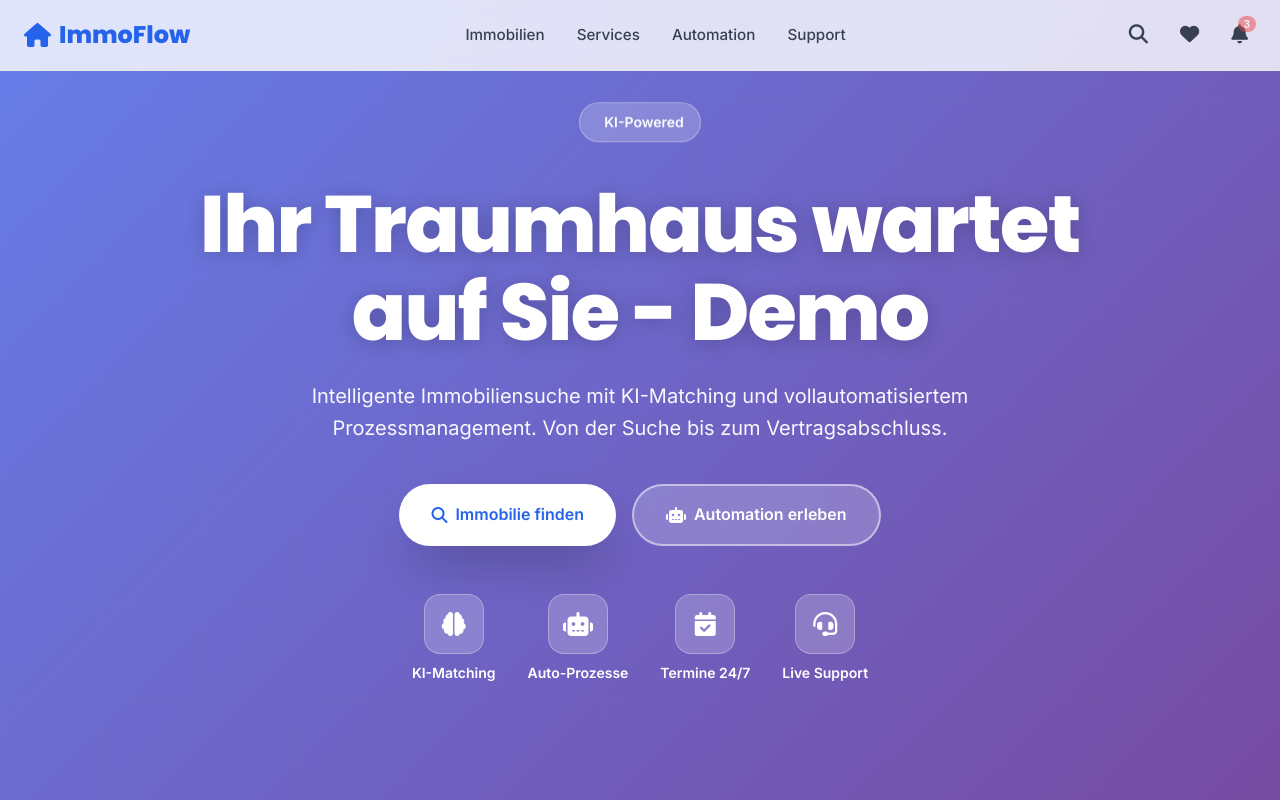
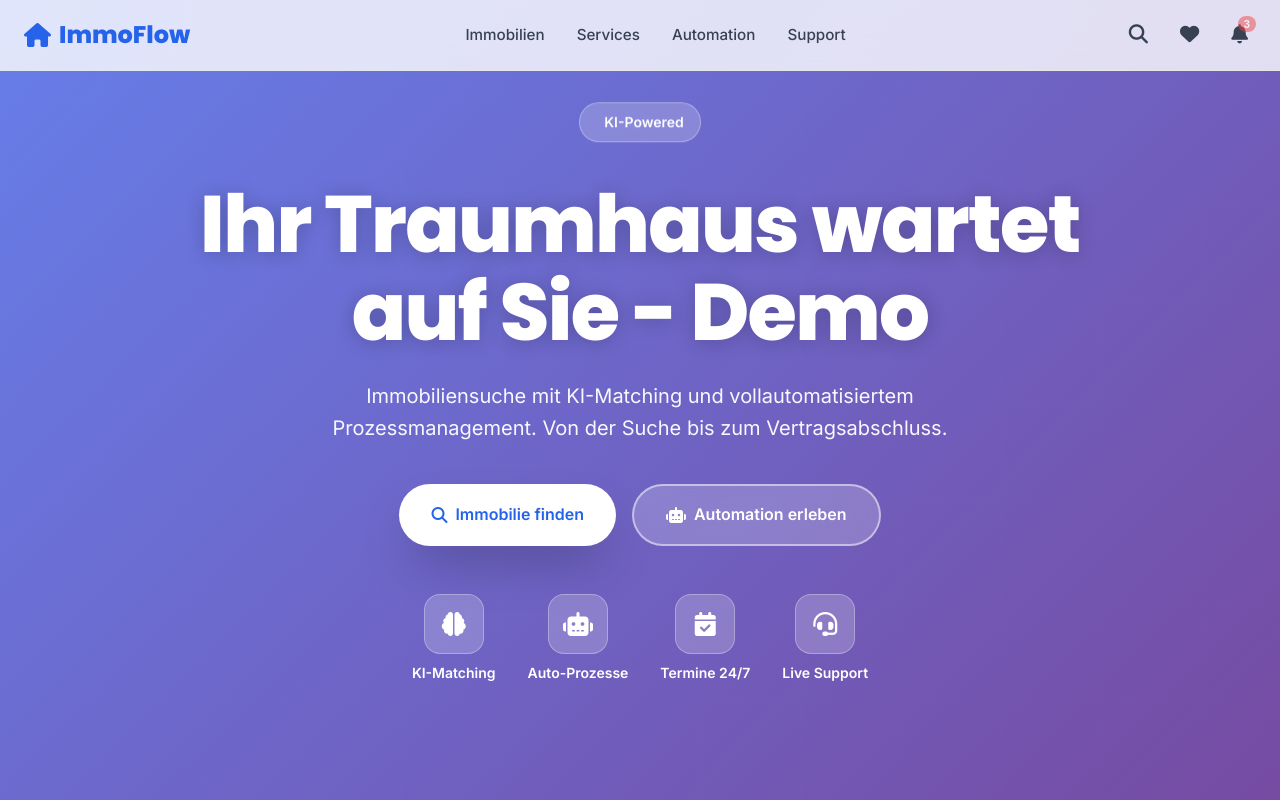
Before and after one commit to dinesnimalthas/Demo-Gruppe-12, a website: page docs/index.html in a window 1280 px wide. Shown: the top 800 px of the page. Drawn offline with Linux system fonts and the light colour scheme; some icons are missing.

Commit message:
test change für die demonstration

```diff
--- a/docs/index.html
+++ b/docs/index.html
@@ -45,7 +45,7 @@
         <div class="hero-content">
             <span class="hero-badge"><i class="fas fa-sparkles"></i> KI-Powered</span>
             <h1 class="hero-title">Ihr Traumhaus wartet auf Sie - Demo</h1>
-            <p class="hero-subtitle">Intelligente Immobiliensuche mit KI-Matching und vollautomatisiertem Prozessmanagement. Von der Suche bis zum Vertragsabschluss.</p>
+            <p class="hero-subtitle">Immobiliensuche mit KI-Matching und vollautomatisiertem Prozessmanagement. Von der Suche bis zum Vertragsabschluss.</p>
 
             <div class="hero-cta">
                 <a href="#properties" class="btn btn-primary">
```
